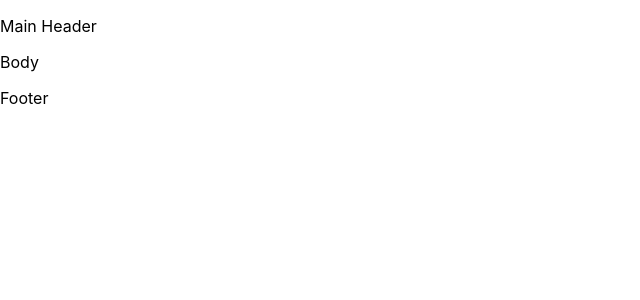
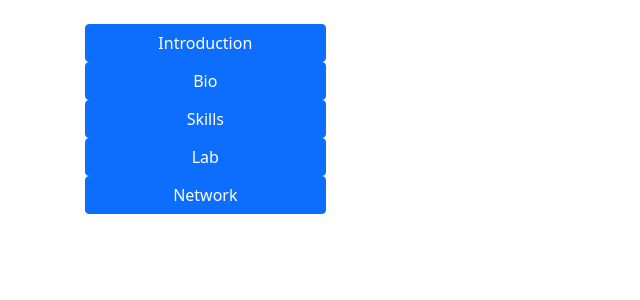
Before and after one commit to Jeffthedevv/Portfolio-Site, a Next.js app: page / in a window 1280 px wide. Shown: the top 300 px of the page, without its empty margins (0-640 px from the left). Built offline with nearby package versions, Linux system fonts and the light colour scheme.

Commit message:
Adds a skeleton layout for the buildout of the portfolio

```diff
--- a/components/header/MainHeader.js
+++ /dev/null
@@ -1,7 +0,0 @@
-
-
-export default function MainHeader() {
-  return (
-    <p>Main Header</p>
-  )
-}
--- a/pages/index.js
+++ b/pages/index.js
@@ -1,28 +1,46 @@
 import Head from 'next/head'
-import MainHeader from '../components/header/MainHeader';
-// import Image from 'next/image'
-// import styles from '../styles/Home.module.css'
+import { Row, Col, Button } from 'react-bootstrap'
+import 'bootstrap/dist/css/bootstrap.min.css';
 
-export default function Home() {
+
+export default function Home( {...pageProps} ) {
+
+
+
   return (
-    <div className>
+    <>
       <Head>
-        <title>Welcome</title>
-        <meta name="description" content="A Portfolio website for Jeffery Diaz" />
-        <link rel="icon" href="/favicon.ico" />
+          <title>Welcome</title>
+          <meta name="description" content="A Portfolio website for Jeffery Diaz" />
+          <link rel="icon" href="/favicon.ico" />
       </Head>
 
-      <header>
-        <MainHeader />
-      </header>
+      <Row className="pt-4">
+          <Col sm={{ order:'first'}} md={{ offset: 1, span: 2}} className="p-0 flex justify-content-between">
+            <Row>
+              <Button variant="primary">Introduction</Button>
+            </Row>
+            <Row>
+              <Button variant="primary">Bio</Button>
+            </Row>
+            <Row>
+              <Button variant="primary">Skills</Button>
+            </Row>
+            <Row>
+              <Button variant="primary">Lab</Button>
+            </Row>
+            <Row>
+              <Button variant="primary">Network</Button>
+            </Row>
+          </Col>
 
-      <main className>
-        <p>Body</p>
-      </main>
 
-      <footer className>
-        <p>Footer</p>
-      </footer>
-    </div>
+          <Col sm={12} md={9}>
+
+          </Col>
+
+      </Row>
+
+    </>
   )
 }
```
Also changed, not shown: components/bio.js (added, +10 -0 lines), components/intro.js (added, +9 -0 lines), components/lab.js (added, +9 -0 lines), components/network.js (added, +8 -0 lines), components/skills.js (added, +8 -0 lines), pages/_app.js (+6 -1 lines).
